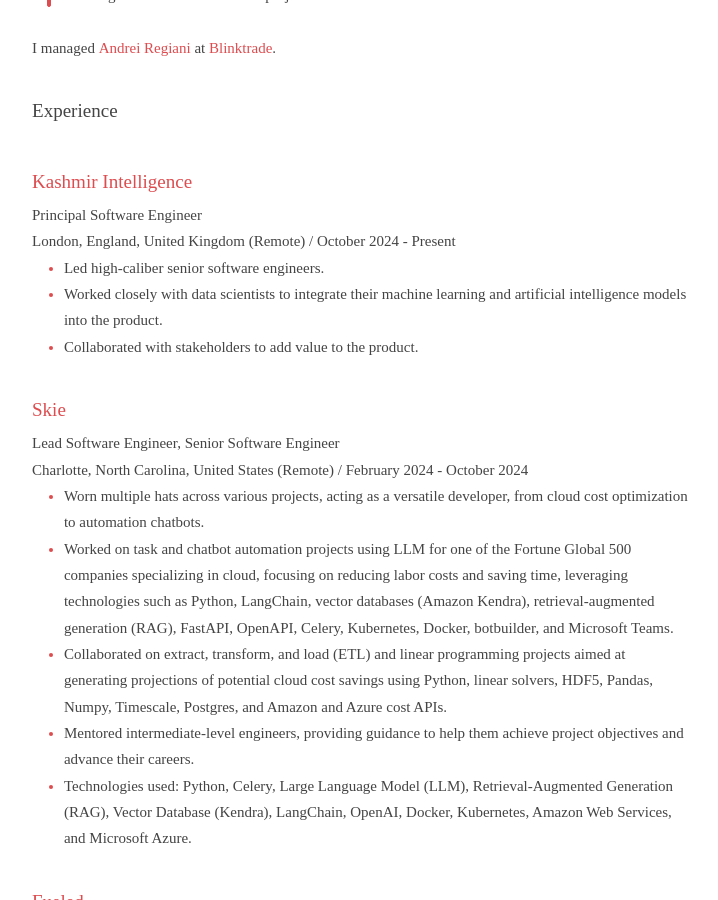
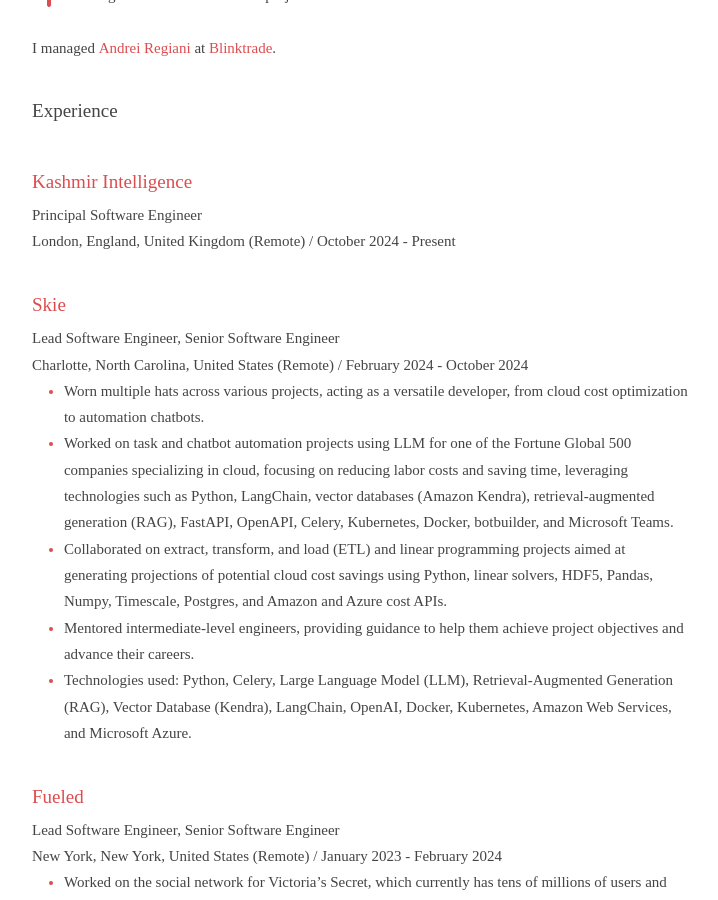
Before and after one commit to skhaz/rodrigo.delduca.org, a Jekyll site: the page resume.html, which Jekyll copies as it is, in a window 1280 px wide and 900 px high, scrolled down 1440 px. Shown: the whole window, without its empty margins (278-996 px from the left). Built offline with Jekyll 4.4.1, drawn with Linux system fonts in a browser that asks for light colours.

Commit message:
Work in progress

```diff
--- a/resume.html
+++ b/resume.html
@@ -6,9 +6,9 @@
         <meta name="viewport" content="width=device-width, initial-scale=1">
         <meta name="bear-note-unique-identifier" content="FE192CAD-8749-45DA-9A61-E9F0B1BC1A59">
         <meta name="created" content="2024-07-25T18:20:55-0300">
-        <meta name="modified" content="2025-02-14T20:19:33-0300">
+        <meta name="modified" content="2025-02-15T06:46:45-0300">
         <meta name="tags" content="">
-        <meta name="last device" content="iPhone">
+        <meta name="last device" content="Rodrigo’s MacBook Air">
 
         <style>
              body {
@@ -157,11 +157,7 @@
 <p>I managed <a href='https://www.linkedin.com/in/andreiregiani/'>Andrei Regiani</a> at <a href='Blinktrade'>Blinktrade</a>.</p><br>
 <h3 id='Experience'>Experience</h3><br>
 <h3 id='[Kashmir Intelligence](https://www.kashmirintelligence.com/)'><a href='https://www.kashmirintelligence.com/'>Kashmir Intelligence</a></h3><p><b>Principal Software Engineer</b><br>
-<i>London, England, United Kingdom (Remote) / October 2024 - Present</i></p><ul>
-<li>Led high-caliber senior software engineers.</li>
-<li>Worked closely with data scientists to integrate their machine learning and artificial intelligence models into the product.</li>
-<li>Collaborated with stakeholders to add value to the product.</li>
-</ul><br>
+<i>London, England, United Kingdom (Remote) / October 2024 - Present</i></p><br>
 <h3 id='[Skie](https://www.skie.io/)'><a href='https://www.skie.io/'>Skie</a></h3><p><b>Lead Software Engineer, Senior Software Engineer</b><br>
 <i>Charlotte, North Carolina, United States (Remote) / February 2024 ‑ October 2024</i></p><ul>
 <li>Worn multiple hats across various projects, acting as a versatile developer, from cloud cost optimization to automation chatbots.</li>
```
